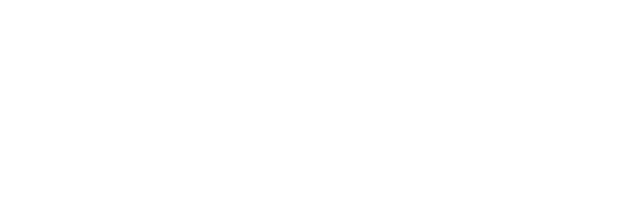
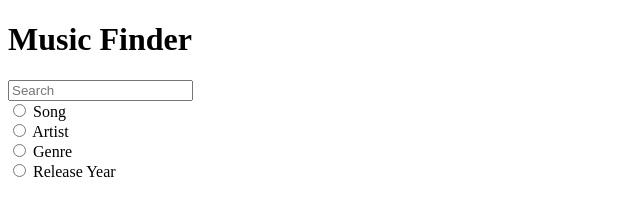
Before and after one commit to BenJR546/sound-spiral, a plain HTML site: page index.html in a window 1280 px wide. Shown: the whole page, without its empty margins (0-640 px from the left). Drawn offline with nearby package versions, Linux system fonts and the light colour scheme.

Commit message:
Add page header

```diff
--- a/index.html
+++ b/index.html
@@ -7,6 +7,21 @@
     <title>Music Finder</title>
 </head>
 <body>
-
+    <header id="page-header">
+        <h1 id="page-title">Music Finder</h1>
+        <nav id="page-nav">
+            <form id="search-form">
+                <input type="text" placeholder="Search"> <br>
+                <input type="radio" id="song">
+                <label for="song">Song</label> <br>
+                <input type="radio" id="artist">
+                <label for="artist">Artist</label> <br>
+                <input type="radio" id="genre">
+                <label for="genre">Genre</label> <br>
+                <input type="radio" id="release-year">
+                <label for="release-year">Release Year</label> <br>
+            </form>
+        </nav>
+    </header>
 </body>
 </html>
```
